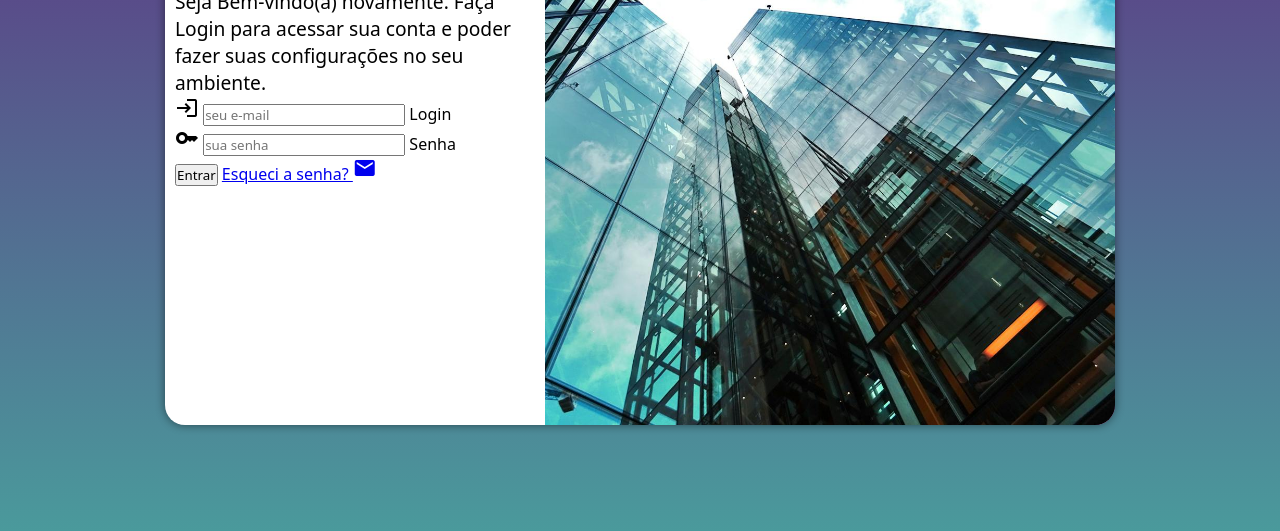
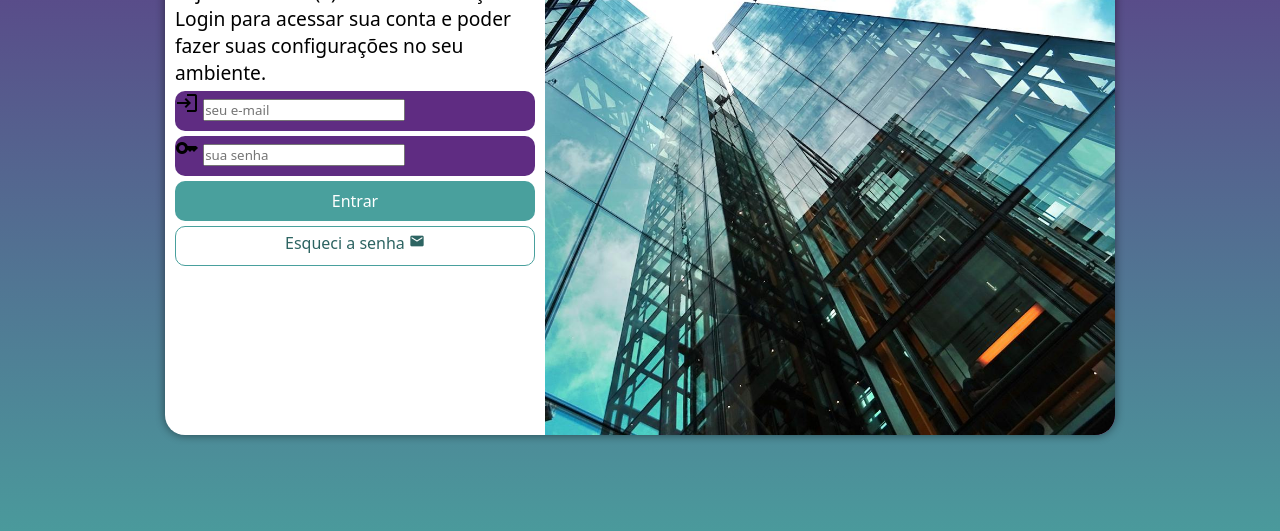
Before and after one commit to FMNathan/projeto-login, a plain HTML site: page index.html in a window 1280 px wide. Shown: the part 225-756 px from the top of the page. Drawn offline with Linux system fonts and the light colour scheme.

Commit message:
configurando botões

```diff
--- a/estilos/style.css
+++ b/estilos/style.css
@@ -28,7 +28,7 @@ main{
 section#login{
        background-color: white;
        width: 250px;
-       height: 500px;
+       height: 520px;
        border-radius: 20px;
        position: absolute;
        top: 50%;
@@ -64,3 +64,56 @@ div#form > p{
        font-size: 0.8em;
 
 }
+
+.campo{
+       background-color: #5f2c82;
+       display: block;
+       width: 100%;
+       height: 40px;
+       border-radius: 10px;
+       margin: 5px 0px;
+
+}
+
+.campo > label{
+       display: none;
+}
+
+input[type=submit] {
+       display: block;
+       font-size: 1em;
+       width: 100%;
+       height: 40px;
+       background-color: #49a09d;
+       color: white;
+       border-radius: 10px;
+       border: none;
+       cursor: pointer;
+}
+
+input[type=submit]:hover{
+       background-color: #2d6462;
+}
+
+a.botao{
+       display: block;
+       text-align: center;
+       font-size: 1em;
+       width: 100%;
+       height: 40px;
+       padding-top: 5px;
+       margin-top: 5px;
+       background-color: white;
+       color: #2d6462;
+       border: 1px solid #49a09d;
+       border-radius: 10px;
+       text-decoration: none;
+}
+
+a.botao > i{
+       font-size: 1em;
+}
+
+a.botao:hover{
+       background-color: #6cd3cf;
+}
--- a/index.html
+++ b/index.html
@@ -31,7 +31,7 @@
                             </div>
                             <div>
                                    <input type="submit" value="Entrar">
-                                   <a href="esqueci.html" target="_blank">Esqueci a senha? <i class="material-icons">mail</i></a>
+                                   <a href="esqueci.html" class="botao">Esqueci a senha <i class="material-icons">mail</i></a>
                             </div>
                             </form>
                      </div>
```
